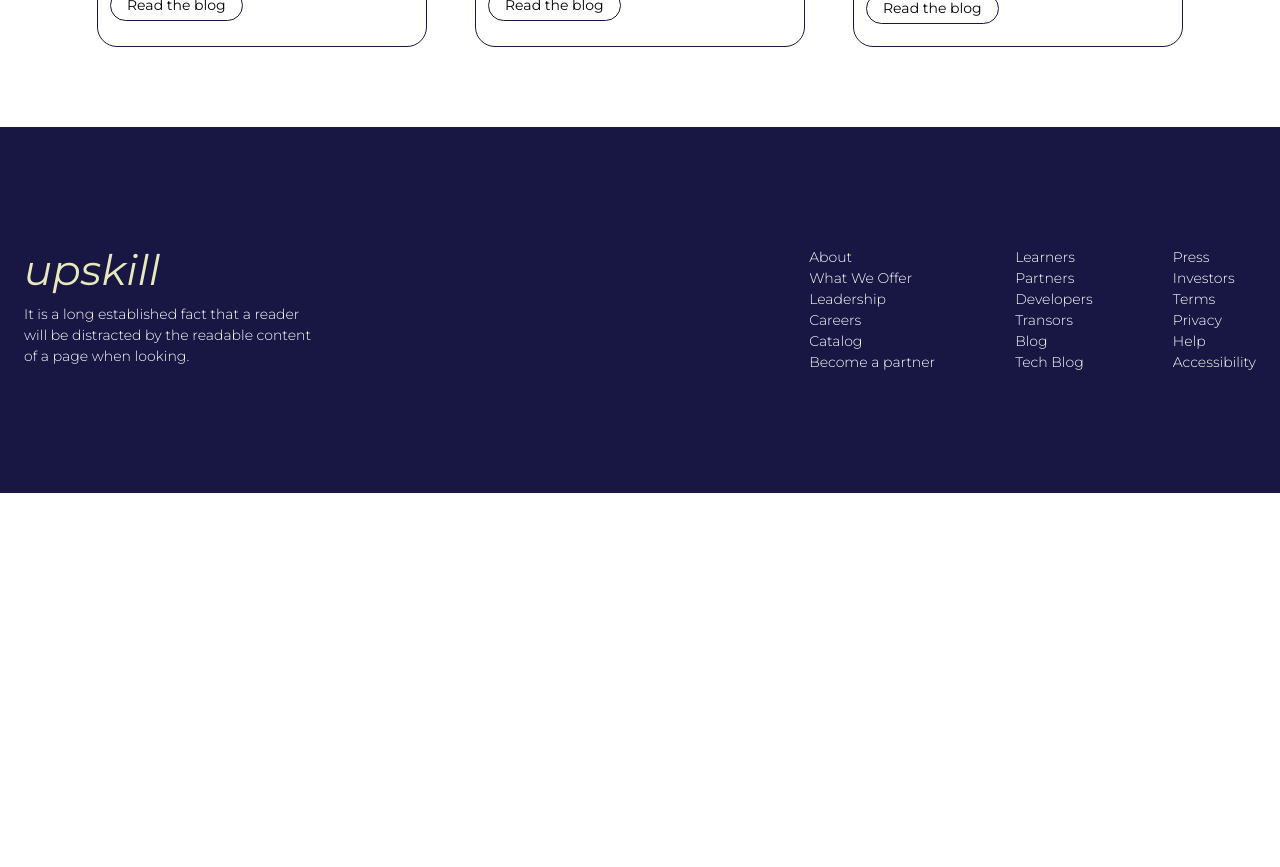
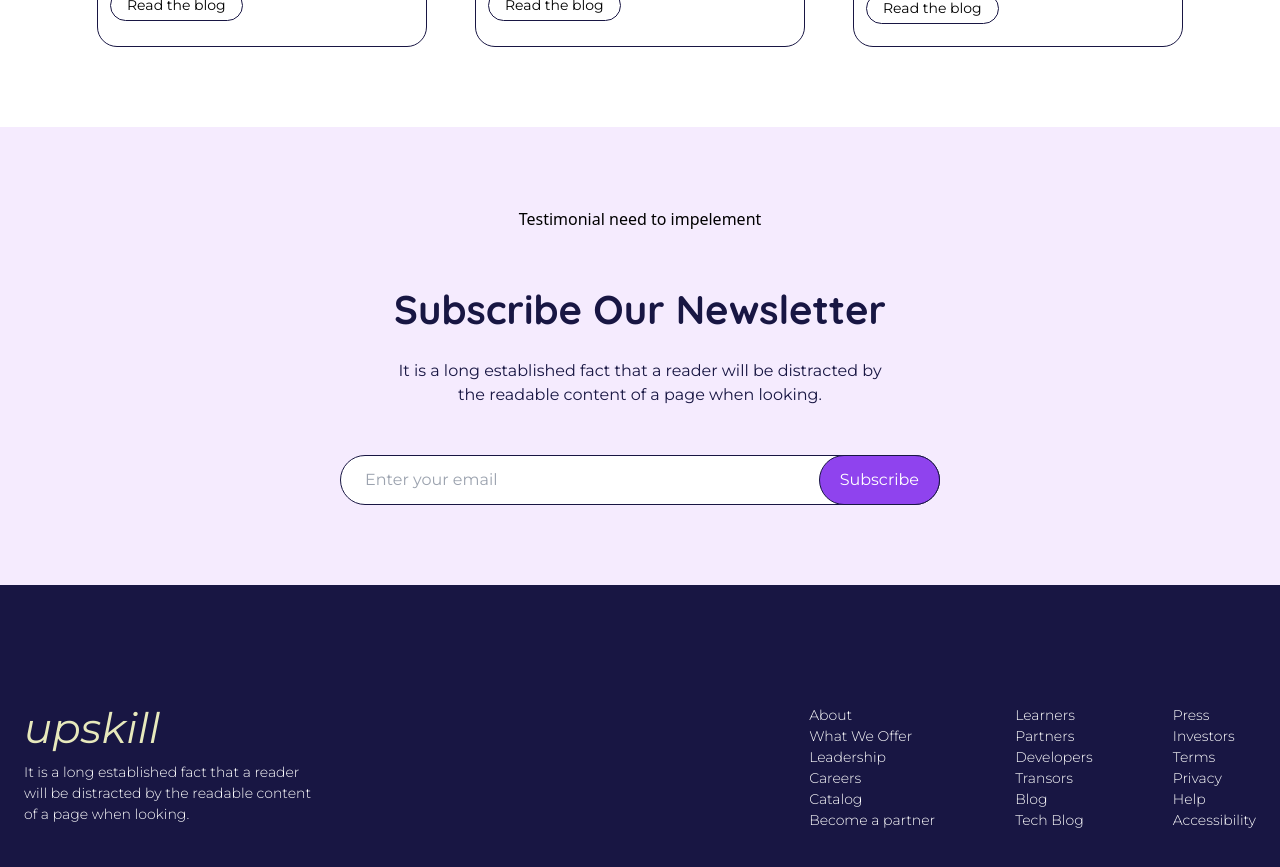
Before and after one commit to kr1shh/codesvera-task, a React (Vite) app: page / in a window 1280 px wide. Shown: the part 3300-4167 px from the top of the page. Before the commit the page ends 3793 px from the top, so only its background shows below. Built offline with nearby package versions, Linux system fonts and the light colour scheme.

Commit message:
testimonial : updated

```diff
--- /dev/null
+++ b/src/components/home/Testimonial.jsx
@@ -0,0 +1,39 @@
+import { useState } from "react"
+
+
+const Testimonial = () => {
+    const [ email,setEmail ] = useState("")
+
+  return (
+    <>
+      <section className="w-full flex justify-center items-center py-20 bg-[#F5EBFE]">
+        <div className="w-full flex flex-col justify-center items-center gap-12 max-w-7xl">
+          <div>Testimonial need to impelement</div>
+          <div className="flex flex-col items-center justify-center">
+            <h1 className="text-[40px] text-text_primary font-quicksand font-bold">
+              Subscribe Our Newsletter
+            </h1>
+            <p className="font-montserrat font-normal text-[16px] text-text_primary text-center max-w-[500px] mt-5">
+              It is a long established fact that a reader will be distracted by
+              the readable content of a page when looking.
+            </p>
+            <div className="relative flex items-center justify-center mt-12">
+              <input
+                className="border border-text_primary bg-white font-montserrat rounded-full px-6 py-3 w-[600px] text-text_primary focus:outline-none"
+                type="text"
+                placeholder="Enter your email"
+                value={email}
+                onChange={(e) => setEmail(e.target.value)}
+              />
+              <button className="absolute right-0 bg-accent text-white font-montserrat rounded-full h-full px-5 border border-text_primary">
+                Subscribe
+              </button>
+            </div>
+          </div>
+        </div>
+      </section>
+    </>
+  );
+}
+
+export default Testimonial
--- a/src/components/index.js
+++ b/src/components/index.js
@@ -10,6 +10,8 @@ import NavBar from "./ui/NavBar";
 import TeamCard from "./ui/TeamCard";
 import WhyCard from "./ui/WhyCard";
 import BlogCard from "./ui/BlogCard";
+import Testimonial from "./home/Testimonial";
+
 
 
 export {
@@ -24,5 +26,6 @@ export {
   TeamCard,
   Courses,
   Blogs,
-  BlogCard
+  BlogCard,
+  Testimonial
 };
--- a/src/pages/Home.jsx
+++ b/src/pages/Home.jsx
@@ -1,16 +1,25 @@
-import { HeroSection,About,WhyChoose,Team,Courses, Blogs } from "../components"
+import {
+  HeroSection,
+  About,
+  WhyChoose,
+  Team,
+  Courses,
+  Blogs,
+  Testimonial,
+} from "../components";
 
 const Home = () => {
   return (
     <>
-      <HeroSection/>
+      <HeroSection />
       <About />
       <WhyChoose />
-      <Courses/>
-      <Team/>
-      <Blogs/>
+      <Courses />
+      <Team />
+      <Blogs />
+      <Testimonial />
     </>
-  )
-}
+  );
+};
 
-export default Home
+export default Home;
```
